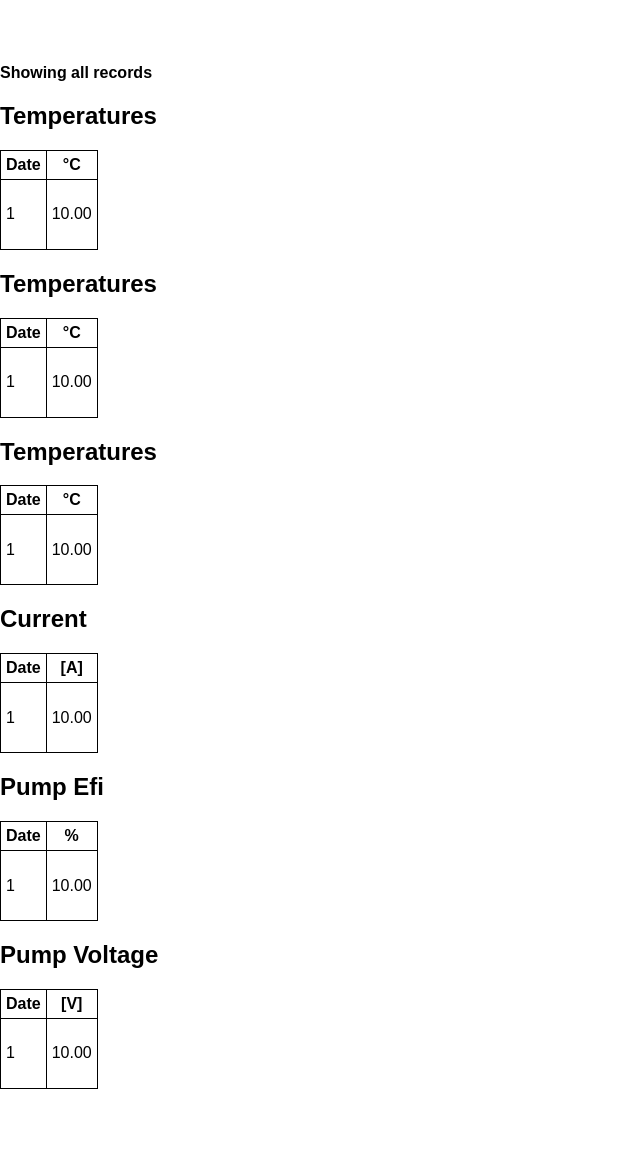
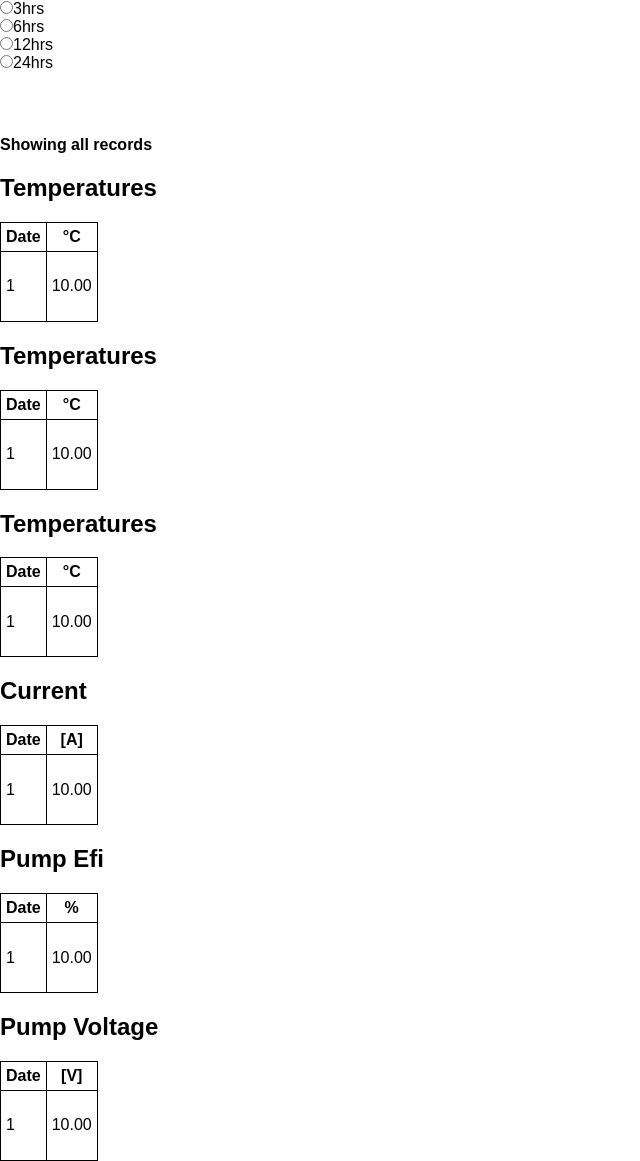
Before and after one commit to ricocooder/HeatPump, a Flask app: template templates/dataDB.html in a window 1280 px wide. Shown: the whole page, without its empty margins (0-640 px from the left). Before the commit the page ends 1089 px from the top, so only its background shows below. Run offline with Flask 2, Linux system fonts and the light colour scheme; the template is opened without the code that fills it: most values are stand-ins (such as "Sample title", 1, 10 or a date in 2020); some libraries are stand-ins or nearby versions.

Commit message:
1st attepmt to add radiobuttons to pick range on data

```diff
--- a/templates/dataDB.html
+++ b/templates/dataDB.html
@@ -32,9 +32,40 @@
   height:100px;
   }
   </style>
+
+
+
+
+<div class="container">
+  <div class="row">
+      <div class="column">
+          <form id="range_select" action = "/lab_env_db" method="GET">
+              <div class="column">
+              <input type="radio" name="range_h" value="3" id="radio_3" /><label for="radio_3">3hrs</label>
+              </div>
+              <div class="column">
+              <input type="radio" name="range_h" value="6" id="radio_6" /><label for="radio_6">6hrs</label>
+              </div>
+              <div class="column">
+              <input type="radio" name="range_h" value="12" id="radio_12" /><label for="radio_12">12hrs</label>
+              </div>
+              <div class="column">
+              <input type="radio" name="range_h" value="24" id="radio_24" /><label for="radio_24">24hrs</label>
+              </div>
+          </form>
+      </div>
+  </div>
+</div>
     <div class="container">
+
+
+
+
       <div class="row">
         <div class="col-4" style="margin-top: 5%">
+
+
+
           <strong>Showing all records</strong>
 
           <h2>Temperatures</h2>
--- a/templates/history.html
+++ b/templates/history.html
@@ -2,7 +2,6 @@
 
 {% block content %}
 <br/>
-
 Historia/Wykresy
 <br/><br/>
 
```
Also changed, not shown: myDB.db.
